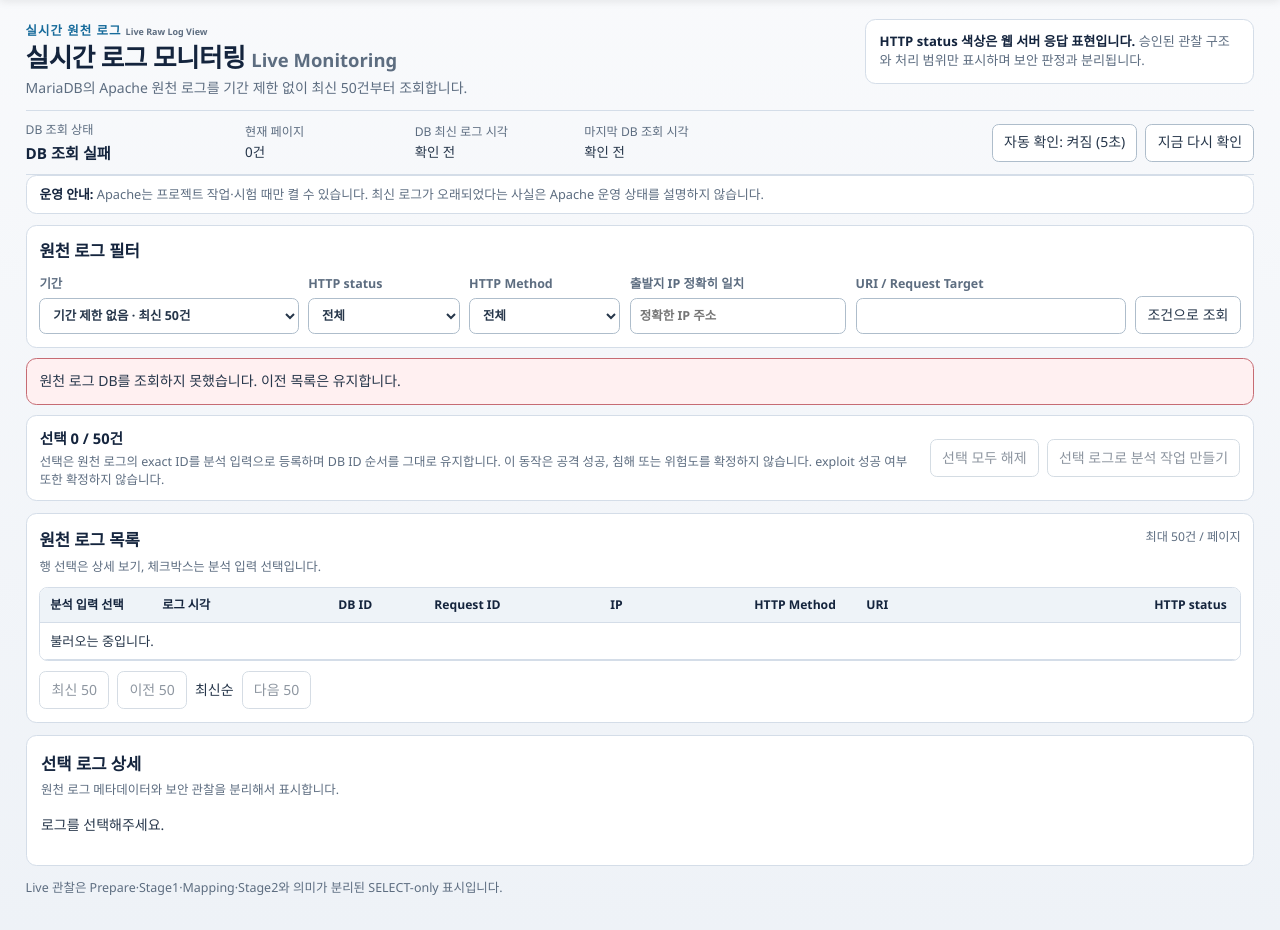
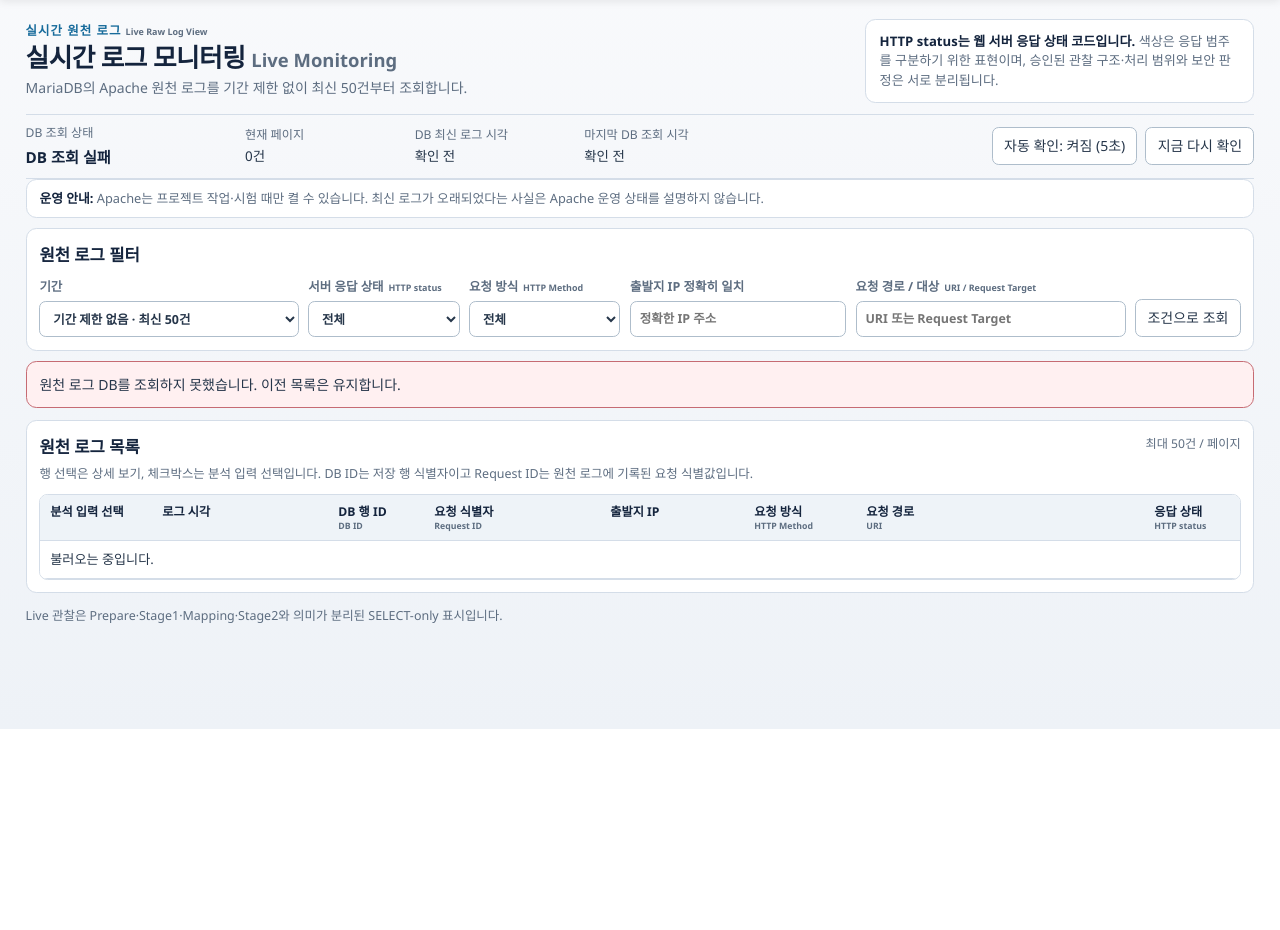
Before and after one commit to vachaf/project, a FastAPI app: page /live in a window 1280 px wide. Shown: the part 71-1001 px from the top of the page. After the commit the page ends 800 px from the top, so only its background shows below. Run offline with FastAPI, Linux system fonts and the light colour scheme.

Commit message:
ui: improve live monitoring terminology and empty states

```diff
--- a/web/static/live-monitoring.css
+++ b/web/static/live-monitoring.css
@@ -65,6 +65,27 @@ body.live-page {
   font-weight: 600;
   letter-spacing: 0;
   text-transform: none;
+}
+
+.live-page [hidden] {
+  display: none !important;
+}
+
+.live-page .live-field-label {
+  display: flex;
+  align-items: baseline;
+  gap: 0.3rem;
+  flex-wrap: wrap;
+}
+
+.live-page .live-table-label,
+.live-page .live-table-tech {
+  display: block;
+}
+
+.live-page .live-table-tech {
+  margin-top: 0.08rem;
+  line-height: 1.2;
 }
 
 .live-page .live-kicker {
--- a/web/static/live-monitoring.js
+++ b/web/static/live-monitoring.js
@@ -12,6 +12,7 @@
     older: $("#liveOlderButton"), newer: $("#liveNewerButton"), direction: $("#livePageDirection"),
     selectedCount: $("#liveSelectedCount"), clearSelection: $("#liveClearSelectionButton"),
     submitSelection: $("#liveSubmitSelectionButton"), jobFeedback: $("#liveJobFeedback"),
+    selectionBar: $("#liveSelectionBar"), pager: $("#livePager"), detailCard: $("#liveDetailCard"),
   };
   const state = {
     loading: false, submitting: false, auto: true, cursor: null, older: null, newer: null,
@@ -80,9 +81,9 @@
   }
   function fields(item) {
     return [
-      ["로그 시각 (KST)", date(item.log_time)], ["DB ID", item.row_id], ["Request ID", item.request_id],
-      ["출발지 IP 원문", item.src_ip], ["출발지 IP 기준", item.client_ip_source], ["HTTP Method", item.method], ["URI", item.uri],
-      ["Request Target 원문", item.request_target], ["HTTP status", item.status_code], ["응답 크기 (Bytes)", item.response_body_bytes],
+      ["로그 시각 (KST)", date(item.log_time)], ["DB 행 ID (DB ID)", item.row_id], ["요청 식별자 (Request ID)", item.request_id],
+      ["출발지 IP 원문", item.src_ip], ["출발지 IP 기준", item.client_ip_source], ["요청 방식 (HTTP Method)", item.method], ["요청 경로 (URI)", item.uri],
+      ["요청 대상 원문 (Request Target)", item.request_target], ["서버 응답 상태 (HTTP status)", item.status_code], ["응답 크기 (Bytes)", item.response_body_bytes],
       ["User-Agent 원문", item.user_agent], ["로그 스키마", item.log_schema],
     ];
   }
@@ -158,6 +159,14 @@
   }
 
   function hasSelected(rowId) { return state.selectedOrder.includes(rowId); }
+  function syncPresentationVisibility() {
+    const hasRows = state.items.length > 0;
+    const hasSelectedInput = state.selectedOrder.length > 0;
+    const hasPageNavigation = hasRows || state.cursor !== null || Boolean(state.older) || Boolean(state.newer);
+    el.selectionBar.hidden = !hasRows && !hasSelectedInput;
+    el.detailCard.hidden = !hasRows;
+    el.pager.hidden = !hasPageNavigation;
+  }
   function updateSelectionControls() {
     const selectedCount = state.selectedOrder.length;
     el.selectedCount.textContent = `선택 ${selectedCount} / ${MAX_SELECTED_LOGS}건`;
@@ -168,6 +177,7 @@
       checkbox.checked = checked;
       checkbox.disabled = state.submitting || (selectedCount >= MAX_SELECTED_LOGS && !checked);
     });
+    syncPresentationVisibility();
   }
   function selectForAnalysis(rowId) {
     if (state.submitting || hasSelected(rowId)) return;
--- a/web/templates/live_dashboard.html
+++ b/web/templates/live_dashboard.html
@@ -17,8 +17,8 @@
     <h1>실시간 로그 모니터링 <span class="live-heading-secondary">Live Monitoring</span></h1>
     <p>MariaDB의 Apache 원천 로그를 기간 제한 없이 최신 50건부터 조회합니다.</p>
   </div>
-  <p class="live-boundary"><strong>HTTP status 색상은 웹 서버 응답 표현입니다.</strong>
-    승인된 관찰 구조와 처리 범위만 표시하며 보안 판정과 분리됩니다.</p>
+  <p class="live-boundary"><strong>HTTP status는 웹 서버 응답 상태 코드입니다.</strong>
+    색상은 응답 범주를 구분하기 위한 표현이며, 승인된 관찰 구조·처리 범위와 보안 판정은 서로 분리됩니다.</p>
 </section>
 <section class="live-statusbar" aria-label="원천 로그 조회 상태">
   <div class="live-connection" id="liveConnectionState" role="status" aria-live="polite">
@@ -41,15 +41,15 @@
   <h2>원천 로그 필터</h2>
   <form id="liveFilterForm" class="live-filter-grid">
     <label>기간<select id="livePeriod"><option value="all">기간 제한 없음 · 최신 50건</option><option value="5m">최근 5분</option><option value="30m">최근 30분</option><option value="1h">최근 1시간</option></select></label>
-    <label>HTTP status<select id="liveStatus"><option value="">전체</option><option value="2xx">2xx</option><option value="3xx">3xx</option><option value="4xx">4xx</option><option value="5xx">5xx</option><option value="none">값 없음</option></select></label>
-    <label>HTTP Method<select id="liveMethod"><option value="">전체</option><option>GET</option><option>POST</option><option>PUT</option><option>PATCH</option><option>DELETE</option><option>HEAD</option><option>OPTIONS</option><option>CONNECT</option><option>TRACE</option></select></label>
-    <label>출발지 IP 정확히 일치<input id="liveSourceIp" autocomplete="off" placeholder="정확한 IP 주소"></label>
-    <label>URI / Request Target<input id="liveKeyword" maxlength="256" autocomplete="off"></label>
+    <label><span class="live-field-label">서버 응답 상태 <span class="live-secondary">HTTP status</span></span><select id="liveStatus" title="웹 서버가 반환한 HTTP 응답 상태 코드 범주"><option value="">전체</option><option value="2xx">2xx</option><option value="3xx">3xx</option><option value="4xx">4xx</option><option value="5xx">5xx</option><option value="none">값 없음</option></select></label>
+    <label><span class="live-field-label">요청 방식 <span class="live-secondary">HTTP Method</span></span><select id="liveMethod" title="GET, POST 등 HTTP 요청 방식"><option value="">전체</option><option>GET</option><option>POST</option><option>PUT</option><option>PATCH</option><option>DELETE</option><option>HEAD</option><option>OPTIONS</option><option>CONNECT</option><option>TRACE</option></select></label>
+    <label><span class="live-field-label">출발지 IP 정확히 일치</span><input id="liveSourceIp" autocomplete="off" placeholder="정확한 IP 주소"></label>
+    <label><span class="live-field-label">요청 경로 / 대상 <span class="live-secondary">URI / Request Target</span></span><input id="liveKeyword" maxlength="256" autocomplete="off" placeholder="URI 또는 Request Target"></label>
     <button type="submit">조건으로 조회</button>
   </form>
 </section>
 <div id="liveError" class="live-error" role="alert" hidden></div>
-<section class="live-selection-bar" aria-label="선택 로그 분석 작업">
+<section id="liveSelectionBar" class="live-selection-bar" aria-label="선택 로그 분석 작업" hidden>
   <div>
     <strong id="liveSelectedCount">선택 0 / 50건</strong>
     <p>선택은 원천 로그의 exact ID를 분석 입력으로 등록하며 DB ID 순서를 그대로 유지합니다. 이 동작은 공격 성공, 침해 또는 위험도를 확정하지 않습니다. exploit 성공 여부 또한 확정하지 않습니다.</p>
@@ -63,7 +63,7 @@
 <div class="live-layout">
   <section class="live-card live-log-card">
     <div class="live-card-heading">
-      <div><h2>원천 로그 목록</h2><p>행 선택은 상세 보기, 체크박스는 분석 입력 선택입니다.</p></div>
+      <div><h2>원천 로그 목록</h2><p>행 선택은 상세 보기, 체크박스는 분석 입력 선택입니다. DB ID는 저장 행 식별자이고 Request ID는 원천 로그에 기록된 요청 식별값입니다.</p></div>
       <span class="live-card-meta">최대 50건 / 페이지</span>
     </div>
     <div class="live-table-wrap">
@@ -72,18 +72,29 @@
           <col class="live-col-select"><col class="live-col-time"><col class="live-col-id"><col class="live-col-request-id"><col class="live-col-ip">
           <col class="live-col-method"><col class="live-col-uri"><col class="live-col-status"><col class="live-col-observation"><col class="live-col-bytes">
         </colgroup>
-        <thead><tr><th scope="col">분석 입력 선택</th><th>로그 시각</th><th>DB ID</th><th>Request ID</th><th>IP</th><th>HTTP Method</th><th>URI</th><th>HTTP status</th><th>보안 관찰</th><th>응답 크기 <span class="live-secondary">Bytes</span></th></tr></thead>
+        <thead><tr>
+          <th scope="col">분석 입력 선택</th>
+          <th>로그 시각</th>
+          <th title="분석 입력에 사용하는 exact DB row ID"><span class="live-table-label">DB 행 ID</span><span class="live-secondary live-table-tech">DB ID</span></th>
+          <th title="Apache 원천 로그에 기록된 request_id 값"><span class="live-table-label">요청 식별자</span><span class="live-secondary live-table-tech">Request ID</span></th>
+          <th>출발지 IP</th>
+          <th title="GET, POST 등 HTTP 요청 방식"><span class="live-table-label">요청 방식</span><span class="live-secondary live-table-tech">HTTP Method</span></th>
+          <th><span class="live-table-label">요청 경로</span><span class="live-secondary live-table-tech">URI</span></th>
+          <th title="웹 서버가 반환한 HTTP 응답 상태 코드"><span class="live-table-label">응답 상태</span><span class="live-secondary live-table-tech">HTTP status</span></th>
+          <th>보안 관찰</th>
+          <th title="Apache 원천 로그의 response_body_bytes 값"><span class="live-table-label">응답 크기</span><span class="live-secondary live-table-tech">Bytes</span></th>
+        </tr></thead>
         <tbody id="liveLogRows"><tr><td colspan="10">불러오는 중입니다.</td></tr></tbody>
       </table>
     </div>
-    <nav class="live-pager" aria-label="페이지 이동">
+    <nav id="livePager" class="live-pager" aria-label="페이지 이동" hidden>
       <button id="liveLatestButton" type="button">최신 50</button>
       <button id="liveOlderButton" type="button" disabled>이전 50</button>
       <span id="livePageDirection">최신순</span>
       <button id="liveNewerButton" type="button" disabled>다음 50</button>
     </nav>
   </section>
-  <aside class="live-card live-detail-card">
+  <aside id="liveDetailCard" class="live-card live-detail-card" hidden>
     <div class="live-card-heading"><div><h2>선택 로그 상세</h2><p>원천 로그 메타데이터와 보안 관찰을 분리해서 표시합니다.</p></div></div>
     <div id="liveDetail"><p>로그를 선택해주세요.</p></div>
   </aside>
```
Also changed, not shown: tests/test_live_selected_logs_ux.py (+40 -1 lines), tests/test_web_live_routes.py (+6 -1 lines).
